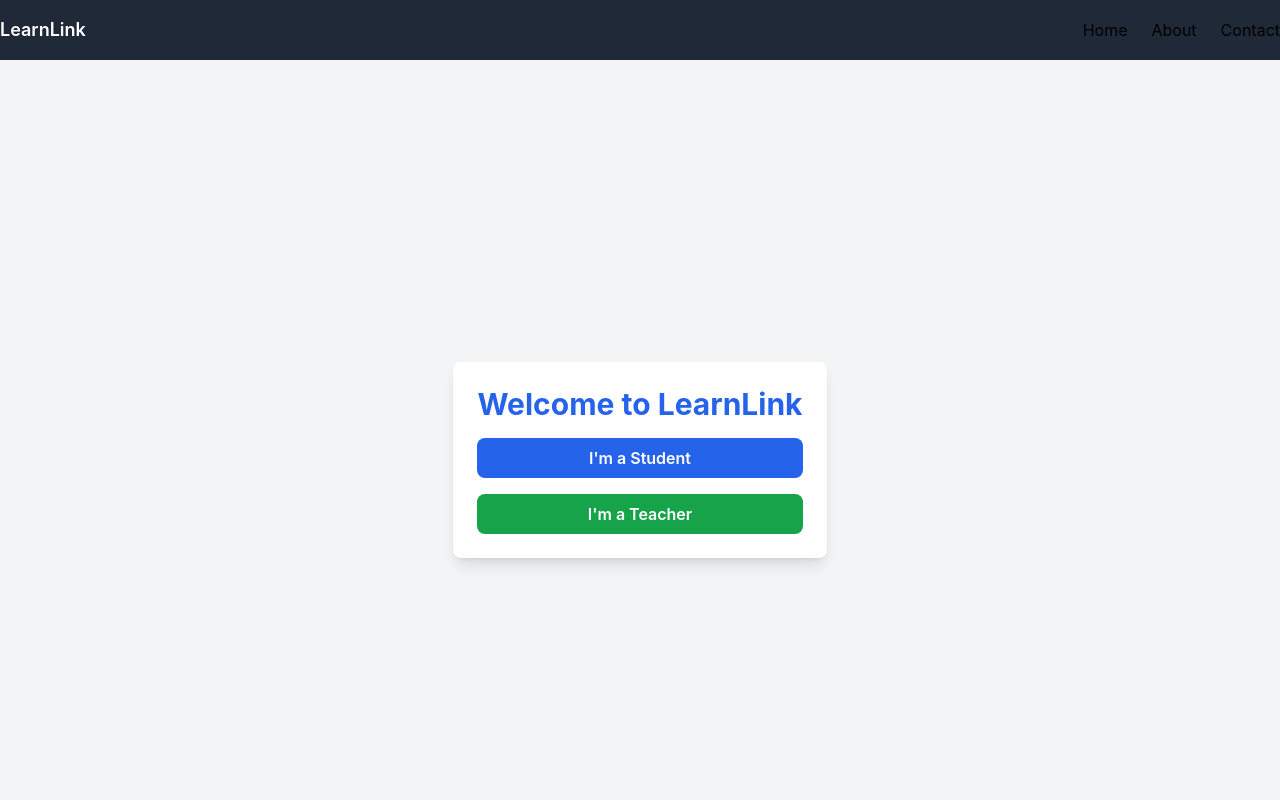
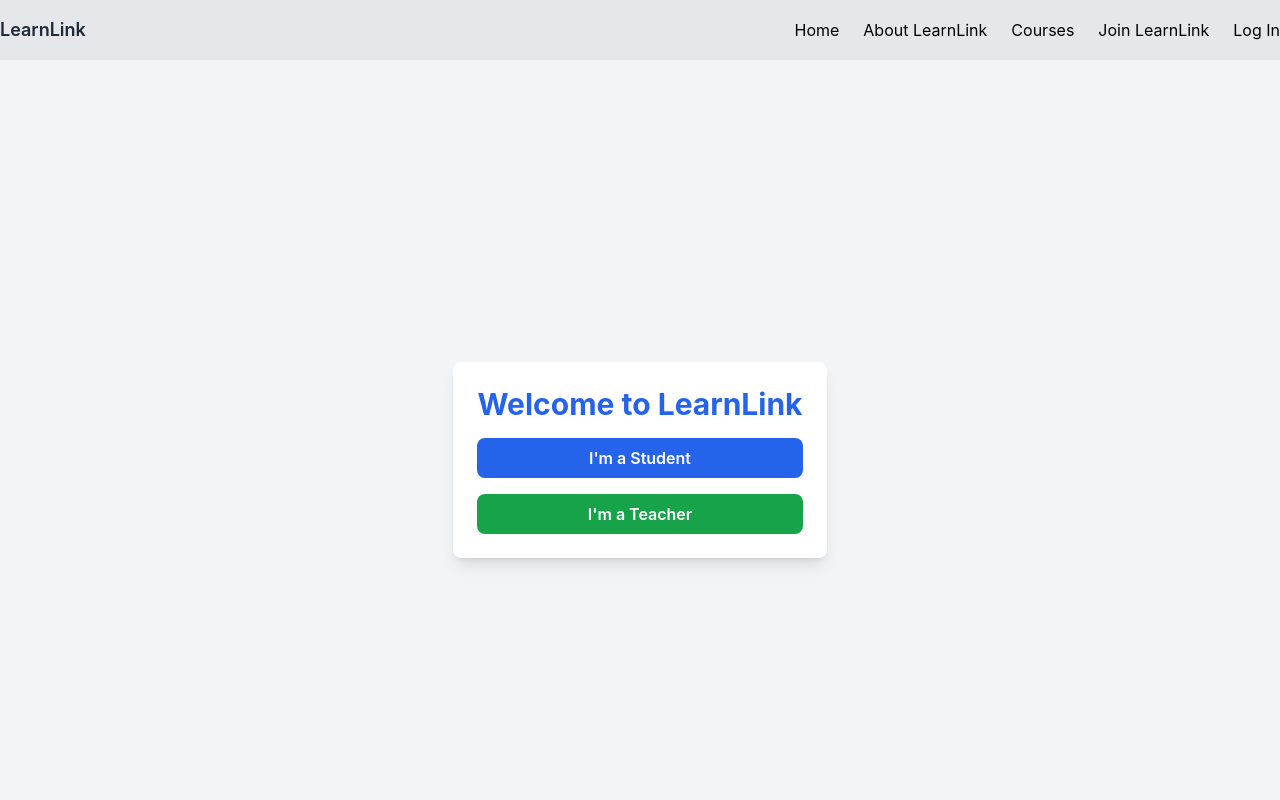
Before and after one commit to nolannash/LearnLink, a React (Create React App) app in the folder client/: page / in a window 1280 px wide. Shown: the top 800 px of the page. Built offline with nearby package versions, Linux system fonts and the light colour scheme.

Commit message:
reconfigured home page and added footer

```diff
--- a/client/src/App.js
+++ b/client/src/App.js
@@ -1,11 +1,12 @@
-import React, { useRef } from 'react';
-import './App.css';
-import 'react-router-dom'
+import React, { useRef } from "react";
+import "./App.css";
+import "react-router-dom";
 
-import Navigation from './components/common/Navigation';
-import Home from './components/common/pages/Home';
-import About from './components/common/pages/About';
-import Contact from './components/common/pages/Contact';
+import Navigation from "./components/common/Navigation";
+import Home from "./components/common/pages/Home";
+import About from "./components/common/pages/About";
+import Contact from "./components/common/pages/Contact";
+import Footer from "./components/common/Footer";
 
 function App() {
   // Create refs for sections
@@ -21,17 +22,27 @@ function App() {
         contactRef={contactRef}
       />
       {/* Sections */}
-      <section ref={homeRef} className="min-h-screen flex items-center justify-center bg-gray-100">
+      <section
+        ref={homeRef}
+        className="min-h-screen flex items-center justify-center bg-gray-100"
+      >
         <Home />
       </section>
 
-      <section ref={aboutRef} className="min-h-screen flex items-center justify-center bg-gray-200">
+      <section
+        ref={aboutRef}
+        className="min-h-screen flex items-center justify-center bg-gray-200"
+      >
         <About />
       </section>
 
-      <section ref={contactRef} className="min-h-screen flex items-center justify-center bg-gray-300">
+      <section
+        ref={contactRef}
+        className="min-h-screen flex items-center justify-center bg-gray-300"
+      >
         <Contact />
       </section>
+      <Footer />
     </div>
   );
 }
--- /dev/null
+++ b/client/src/components/common/Footer.js
@@ -0,0 +1,7 @@
+import React from "react";
+
+function Footer() {
+  return <div>Footer</div>;
+}
+
+export default Footer;
--- a/client/src/components/common/Navigation.js
+++ b/client/src/components/common/Navigation.js
@@ -1,20 +1,17 @@
-import React from 'react';
-import { motion } from 'framer-motion';
+import React from "react";
+import { motion } from "framer-motion";
 
 const Navigation = ({ homeRef, aboutRef, contactRef }) => {
-
   const scrollTo = (sectionRef) => {
     sectionRef.current.scrollIntoView({
-      behavior: 'smooth',
+      behavior: "smooth",
     });
   };
 
   return (
-    <nav className="bg-gray-800 py-4 sticky top-0 z-50">
+    <nav className="bg-gray-200 py-4 sticky top-0 z-50">
       <div className="container mx-auto flex items-center justify-between">
-        <div className="text-white font-semibold text-lg">
-          LearnLink
-        </div>
+        <div className="text-gray-800 font-semibold text-lg">LearnLink</div>
         <div className="hidden md:flex space-x-6 justify-center">
           <motion.div
             whileHover={{ scale: 1.1 }}
@@ -28,14 +25,28 @@ const Navigation = ({ homeRef, aboutRef, contactRef }) => {
             className="cursor-pointer"
             onClick={() => scrollTo(aboutRef)}
           >
-            About
+            About LearnLink
           </motion.div>
           <motion.div
             whileHover={{ scale: 1.1 }}
             className="cursor-pointer"
             onClick={() => scrollTo(contactRef)}
           >
-            Contact
+            Courses
+          </motion.div>
+          <motion.div
+            whileHover={{ scale: 1.1 }}
+            className="cursor-pointer"
+            onClick={() => scrollTo(contactRef)}
+          >
+            Join LearnLink
+          </motion.div>
+          <motion.div
+            whileHover={{ scale: 1.1 }}
+            className="cursor-pointer"
+            onClick={() => scrollTo(contactRef)}
+          >
+            Log In
           </motion.div>
         </div>
       </div>
```
